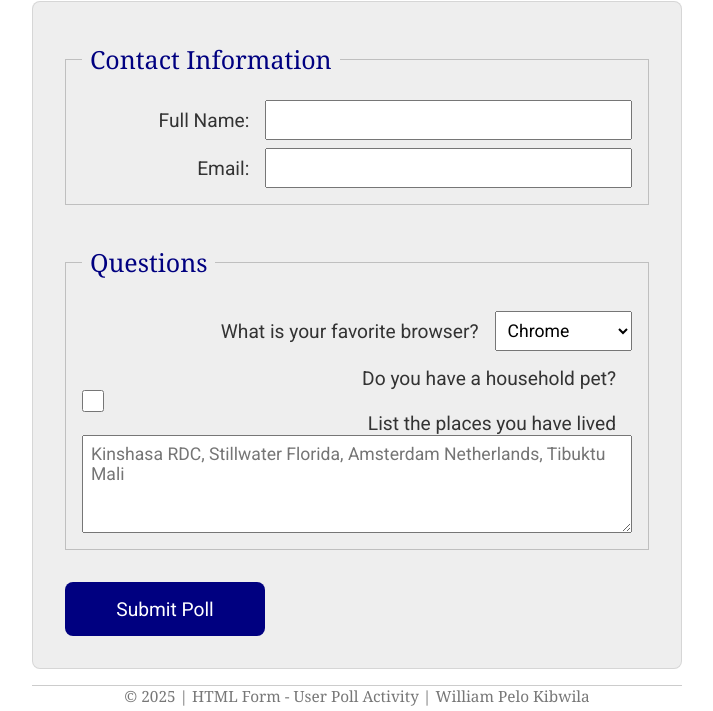
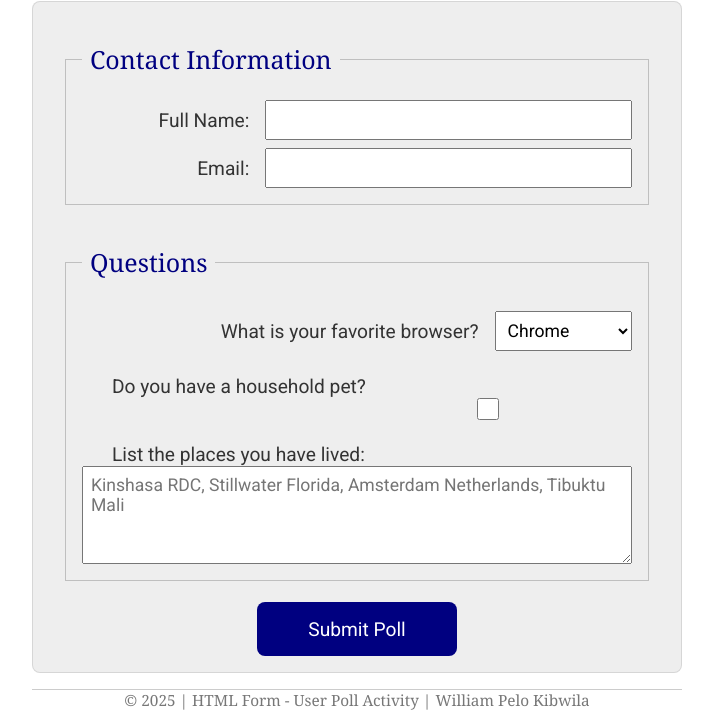
Before and after one commit to pro-will/wdd130, a plain HTML site: page week05/poll-form.html in a window 1280 px wide. Shown: the part 109-820 px from the top of the page, without its empty margins (283-996 px from the left). Drawn offline with Linux system fonts and the light colour scheme.

Commit message:
Add change

```diff
--- a/week05/poll-form.css
+++ b/week05/poll-form.css
@@ -64,7 +64,9 @@ input, select, textarea {
 input[type="checkbox"] {
     width: 22px;
     height: 22px;
-    vertical-align: bottom;
+    margin-left: 395px;
+    margin-bottom: 15px;
+
 }
 
 button {
@@ -76,7 +78,9 @@ button {
     padding: .98rem;
     font-size: 1.2rem;
     width: 200px;
-
+    cursor: pointer;
+    margin: 25px auto 0;
+    margin-top: 5px;
 }
 
 button:hover {
@@ -102,6 +106,12 @@ footer {
     margin: 0.5rem 0;
 }
 
+.colomn1 label {
+    text-align: left;
+    margin-left: 30px;
+    margin-top: 0.5rem;
+}
+
 .colomn2 {
     grid-template-columns: 1fr 2fr;
 }
--- a/week05/poll-form.html
+++ b/week05/poll-form.html
@@ -45,7 +45,7 @@
             <div class="form-item colomn1">
                <label for="pet">Do you have a household pet?</label>
                <input type="checkbox" id="pet" name="pet">
-               <label for="feedback">List the places you have lived</label>
+               <label for="feedback">List the places you have lived:</label>
                <textarea id="feedback" name="feedback" rows="4" placeholder="Kinshasa RDC, Stillwater Florida, Amsterdam Netherlands, Tibuktu Mali"></textarea>
             </div>
         </fieldset>
```
